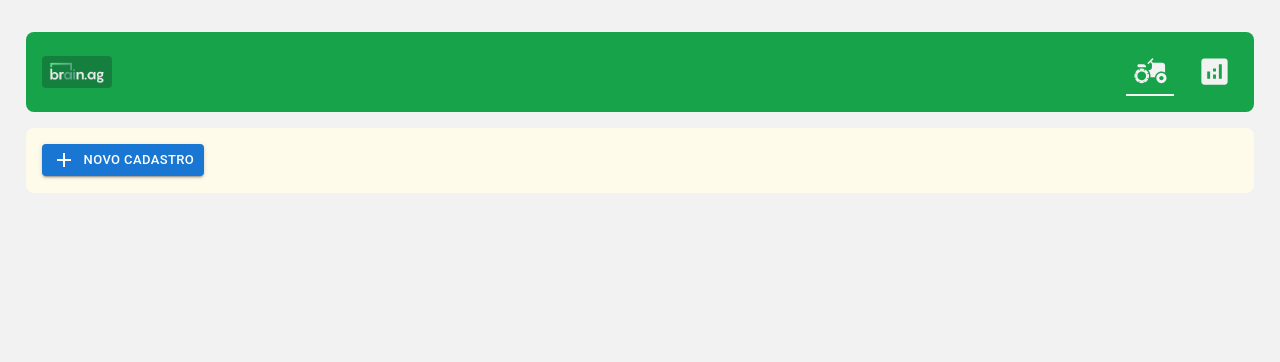
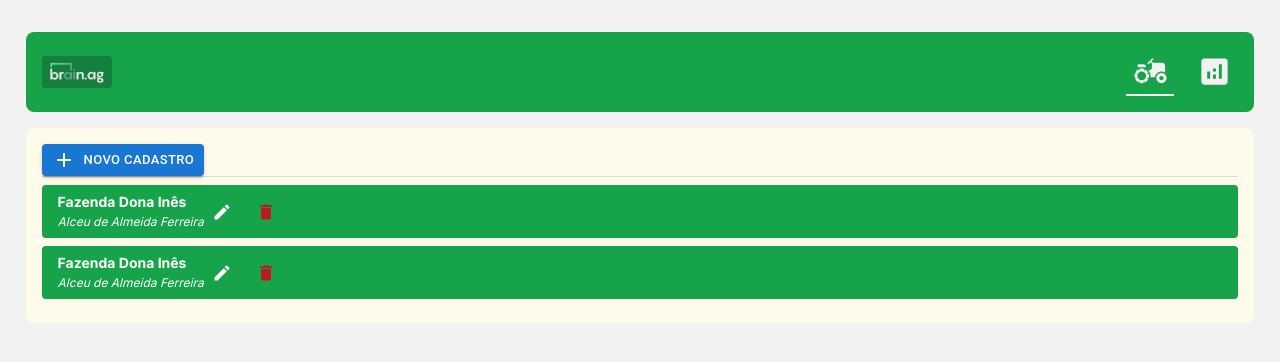
Before and after one commit to gabrielucas/brain-agriculture, a React (Vite) app: page / in a window 1280 px wide. Shown: the top 362 px of the page. Built offline with nearby package versions, Linux system fonts and the light colour scheme.

Commit message:
feat: creating List

```diff
--- /dev/null
+++ b/src/components/FarmList/FarmListItem/index.tsx
@@ -0,0 +1,26 @@
+import { FC } from 'react';
+
+import { ListItemContent, ListItemContainer, ListItemActionBox } from './styles';
+import { Button } from '@mui/material';
+import { Delete, Edit } from '@mui/icons-material';
+
+export const FarmListItem: FC = () => {
+  return (
+    <ListItemContainer>
+      <ListItemContent>
+        <strong>Fazenda Dona Inês</strong>
+        <span>
+          <i>Alceu de Almeida Ferreira</i>
+        </span>
+      </ListItemContent>
+      <ListItemActionBox>
+        <Button title="Editar cadastro">
+          <Edit fontSize="small" />
+        </Button>
+        <Button title="Excluir cadastro">
+          <Delete fontSize="small" />
+        </Button>
+      </ListItemActionBox>
+    </ListItemContainer>
+  );
+};
--- /dev/null
+++ b/src/components/FarmList/FarmListItem/styles.ts
@@ -0,0 +1,39 @@
+import { Box, ListItem } from '@mui/material';
+import { styled } from 'styled-components';
+
+const ListItemContainer = styled(ListItem)`
+  padding: 0.5rem 1rem;
+  border-radius: 4px;
+  background: ${({ theme }) => theme['--green-600']};
+
+  justify-content: space-between;
+  color: ${({ theme }) => theme['--white']};
+`;
+
+const ListItemContent = styled(Box)`
+  strong {
+    display: block;
+    font-size: 0.875rem;
+  }
+
+  span {
+    font-size: 0.75rem;
+  }
+`;
+
+const ListItemActionBox = styled(Box)`
+  display: flex;
+  gap: 0.5rem;
+
+  button {
+    color: ${({ theme }) => theme['--white']};
+    min-width: 0;
+    width: 2.25rem;
+  }
+
+  button:last-child {
+    color: ${({ theme }) => theme['--danger']};
+  }
+`;
+
+export { ListItemActionBox, ListItemContainer, ListItemContent };
--- /dev/null
+++ b/src/components/FarmList/index.tsx
@@ -0,0 +1,15 @@
+import { FC } from 'react';
+
+import { FarmListItem } from './FarmListItem';
+import { StyledList } from './styles';
+
+interface FarmListProps {}
+
+export const FarmList: FC<FarmListProps> = () => {
+  return (
+    <StyledList>
+      <FarmListItem />
+      <FarmListItem />
+    </StyledList>
+  );
+};
--- /dev/null
+++ b/src/components/FarmList/styles.ts
@@ -0,0 +1,12 @@
+import { List } from '@mui/material';
+import { styled } from 'styled-components';
+
+const StyledList = styled(List)`
+  display: flex;
+  flex-direction: column;
+  gap: 0.5rem;
+  width: 100%;
+  padding: 1rem 0 0;
+`;
+
+export { StyledList };
--- a/src/components/pages/Farm/index.tsx
+++ b/src/components/pages/Farm/index.tsx
@@ -4,6 +4,7 @@ import { AddNewFarmButton, FarmContainer } from './styles';
 import { Add } from '@mui/icons-material';
 import { Divider } from '@mui/material';
 import { useModalContext } from '../../Modal/context/useModalContext';
+import { FarmList } from '../../FarmList';
 
 export const Farm: FC = () => {
   const { openModal } = useModalContext();
@@ -14,7 +15,8 @@ export const Farm: FC = () => {
         <Add />
         Novo cadastro
       </AddNewFarmButton>
-      <Divider variant="fullWidth" />
+      <Divider flexItem />
+      <FarmList />
     </FarmContainer>
   );
 };
--- a/src/components/pages/Farm/styles.ts
+++ b/src/components/pages/Farm/styles.ts
@@ -16,7 +16,7 @@ const AddNewFarmButton = styled(Button)`
   text-transform: initial;
   font-weight: 700;
   gap: 0.5rem;
-
+  margin-bottom: 1rem;
   background: ${({ theme }) => theme['--green-700']};
 
   &:hover {
--- a/src/styles/themes/default.ts
+++ b/src/styles/themes/default.ts
@@ -17,7 +17,7 @@ export const defaulTheme = {
   '--green-800': '#166534',
   '--green-900': '#14532d',
 
-  '--danger': '#e25858',
+  '--danger': '#b91c1c',
 
   '--blue': '#4ea8de',
   '--blue-dark': '#1e6f9f',
@@ -27,4 +27,5 @@ export const defaulTheme = {
   '--purple-dark': '#5e60ce',
 
   '--amber': '#fffbeb',
+  '--white': '#fff',
 };
```
